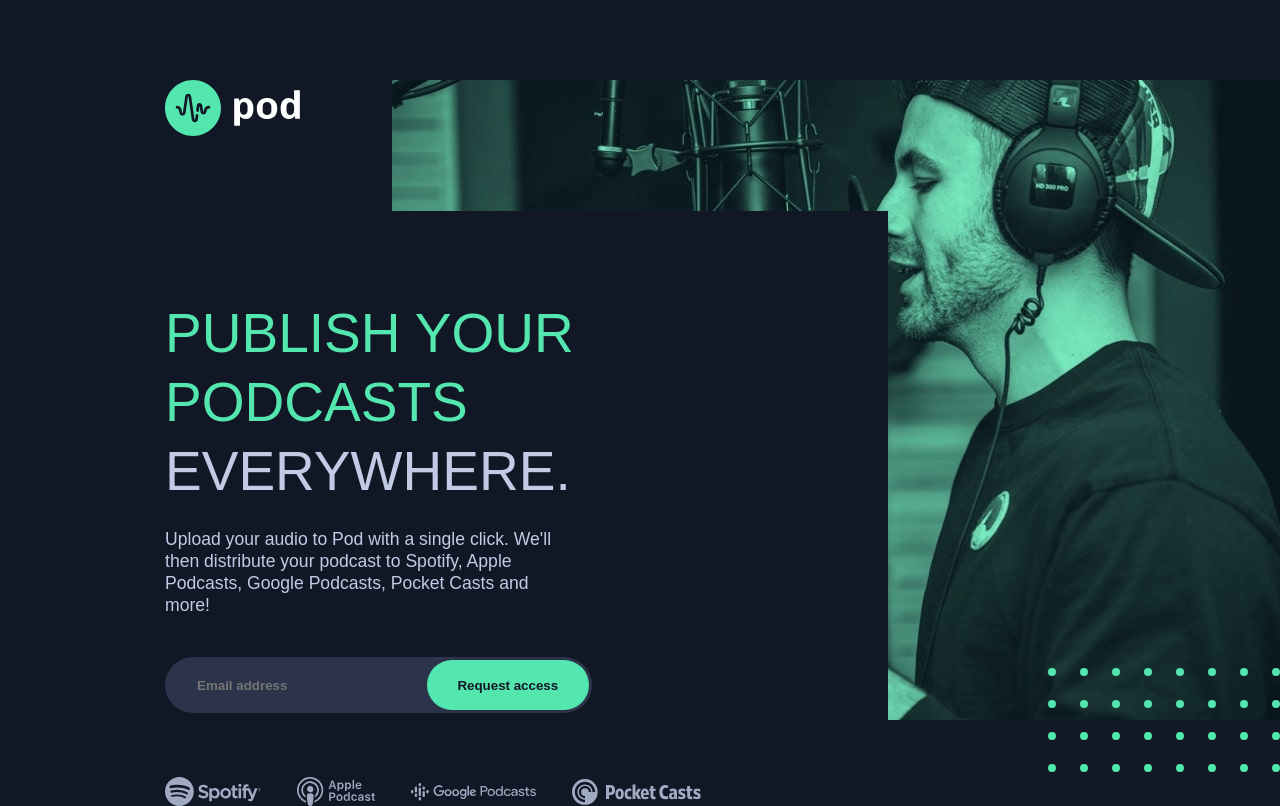
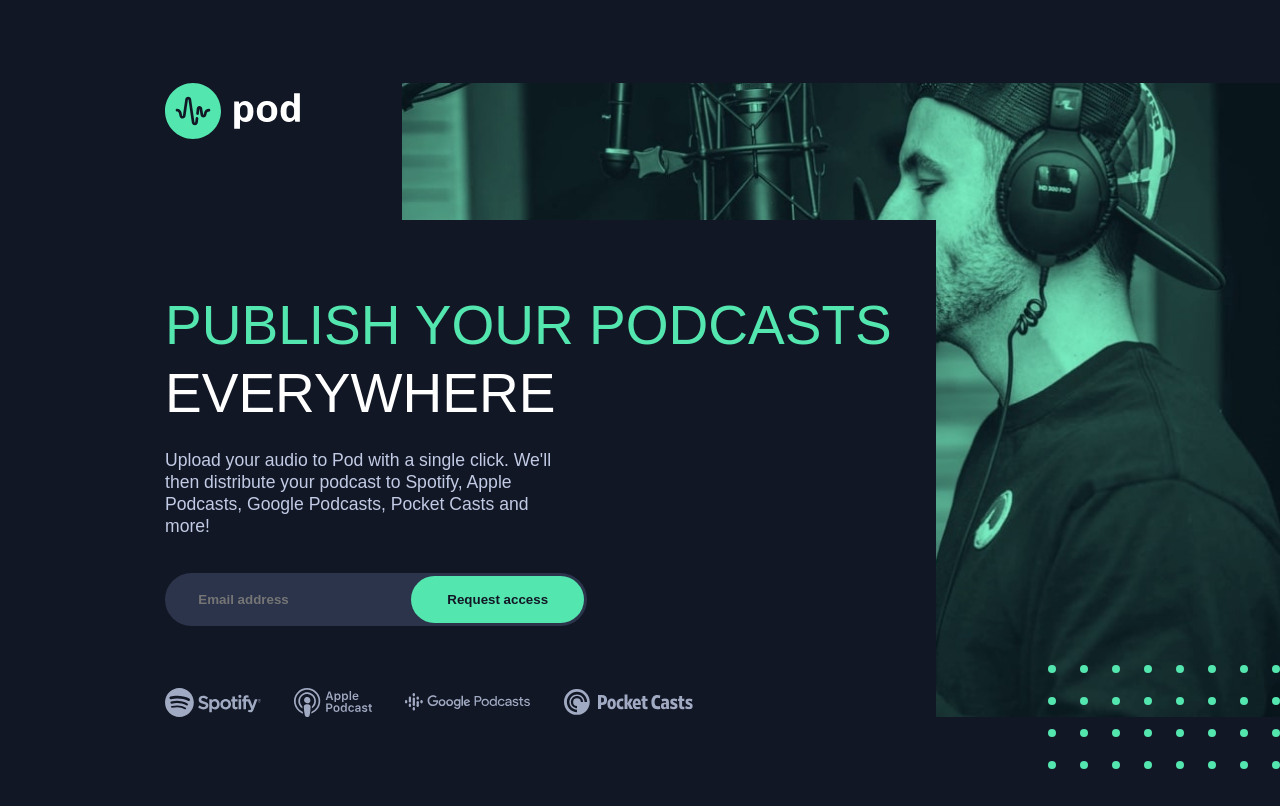
Before and after one commit to jmcbutter/landing-page, a website: page dist/index.html in a window 1280 px wide. Drawn offline with Linux system fonts and the light colour scheme; a web font is replaced by a local one.

Commit message:
CSS Cleaned Up

```diff
--- a/src/css/elements.scss
+++ b/src/css/elements.scss
@@ -8,8 +8,8 @@ body {
   justify-content: center;
 
   height: 100vh;
+  padding-left: 165px;
 
-  // font-size: 18px;
   font-size: calc(0.875em + 0.28vw);
   font-family: var(--chivo-family);
   font-weight: lighter;
@@ -20,13 +20,7 @@ body {
 
 main {
   position: relative;
-  padding-left: 165px;
 
-  width: min(100%, 1440px);
-  height: min(100%, 900px);
-
-  display: flex;
-  flex-direction: column;
-  justify-content: center;
-  align-items: flex-start;
+  width: min(100%, 71em);
+  height: min(100%, 36em);
 }
--- a/src/style.scss
+++ b/src/style.scss
@@ -3,55 +3,39 @@
 @forward "./css/elements.scss";
 @use "./css/mixins.scss" as *;;
 
-
-.window {
-  width: min(100%, 1440px);
-  height: min(100%, 900px);
-  position: relative;
-  display: flex;
-  flex-direction: column;
-  justify-content: center;
-  align-items: flex-start;
-  padding-left: 165px;
-}
-
 .content {
-  width: min(100%, 1275px);
-  height: min(100%, 640px);
-  position: relative;
-}
-
-.cta {
   @include set-color(background-color, river-styx, 1);
   position: absolute;
   bottom: 0;
-  width: min(100%, 723px);
-  height: min(100%, 509px);
-}
-
-.headings {
-  padding-top: 88px;
+  padding-top: 4em;
+  padding-right: 2.5em;
 }
 
 .heading {
-  @include set-color(color, screen-glow, 1);
   text-transform: uppercase;
   font-size: var(--font-xl);
   font-weight: var(--lighter-weight);
+
+  &--green {
+    @include set-color(color, screen-glow, 1);
+  }
+
   &--white {
-    @include set-color(color, --white, 1);
-    margin-bottom: 24px;
+    @include set-color(color, white, 1);
+    display: block;
+    margin-bottom: 0.4em;
   }
 }
 
 .text {
   width: 40ch;
+  margin-bottom: 2em;
 }
 
 .landing-image {
   position: absolute;
   right: 0;
-  z-index: -1;
+  height: 100%;
 }
 
 .dots-image {
@@ -62,20 +46,19 @@
 }
 
 .email {
-  margin-top: 40px;
-  margin-bottom: 64px;
   position: relative;
-  width: 427px;
-  height: 56px;
+  margin-bottom: 3.5em;
+  width: 24em;
+  height: 3em;
 
   &__input {
     @include set-color(background-color, bunting, 1);
+    @include set-color(color, white, 1);
     width: 100%;
     height: 100%;
     border: none;
-    border-radius: 2rem;
-    color: white;
-    padding-left: 32px;
+    border-radius: 3em;
+    padding-left: 2.5em;
     font-weight: bold;
 
     &:not(:placeholder-shown) {
@@ -103,8 +86,6 @@
     &:valid {
       @include set-color(border-color, screen-glow, 1);
     }
-
-
   }
 
   &__label {
@@ -119,11 +100,11 @@
   &__button {
     @include set-color(background-color, screen-glow, 1);
     position: absolute;
-    top: 0.2rem;
-    right: 0.2rem;
-    bottom: 0.2rem;
-    width: 162px;
-    border-radius: 2rem;
+    top: 0.2em;
+    right: 0.2em;
+    bottom: 0.2em;
+    width: 13em;
+    border-radius: 3em;
     border: none;
     font-weight: var(--bold-weight);
     color: rgba(var(--river-styx), 1);
@@ -132,8 +113,8 @@
 }
 
 .logos {
+  width: 30em;
   display: flex;
-  width: 536px;
   justify-content: space-between;
   align-items: center;
 }
```
Also changed, not shown: dist/index.html, dist/style.css, 1 other file.
